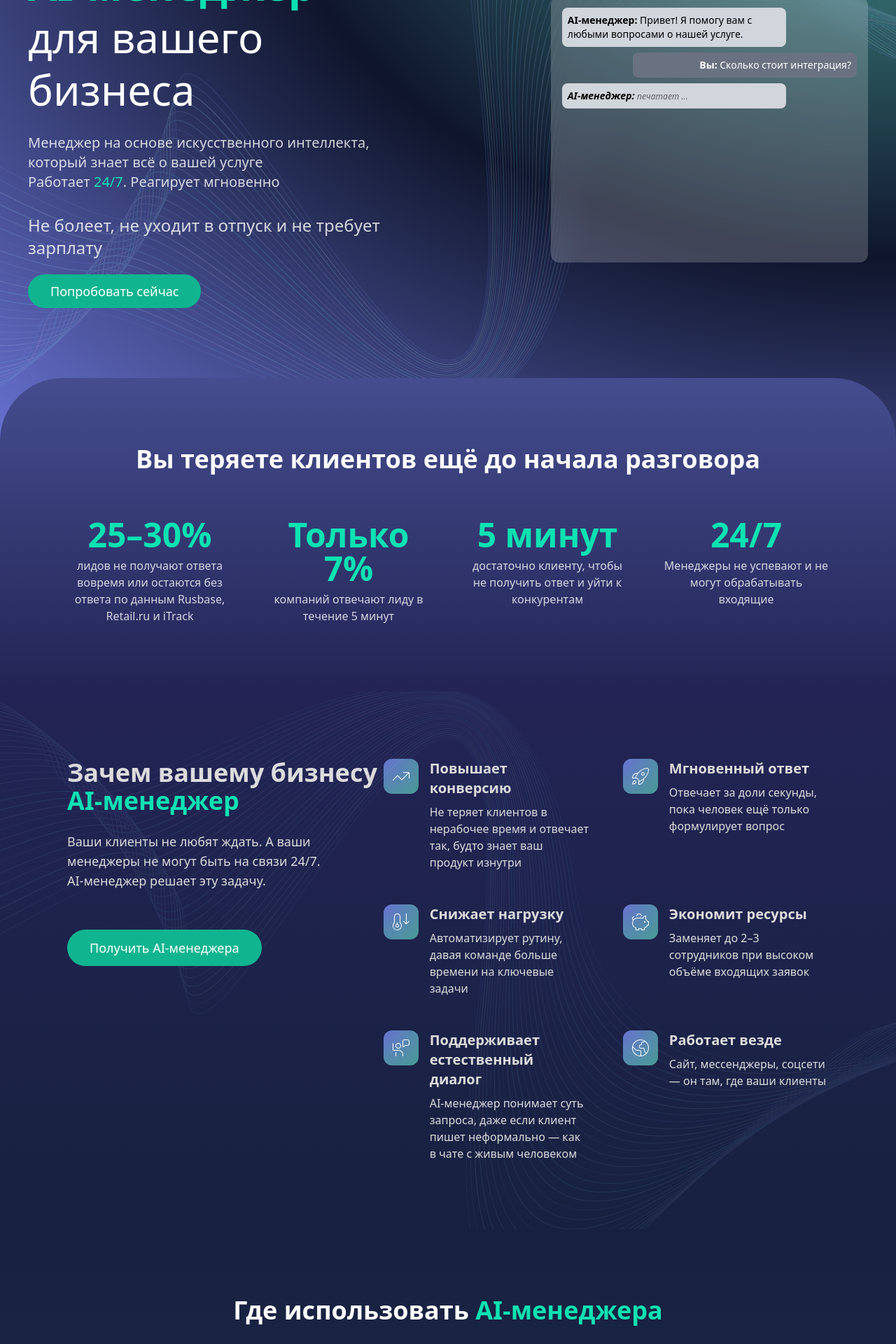
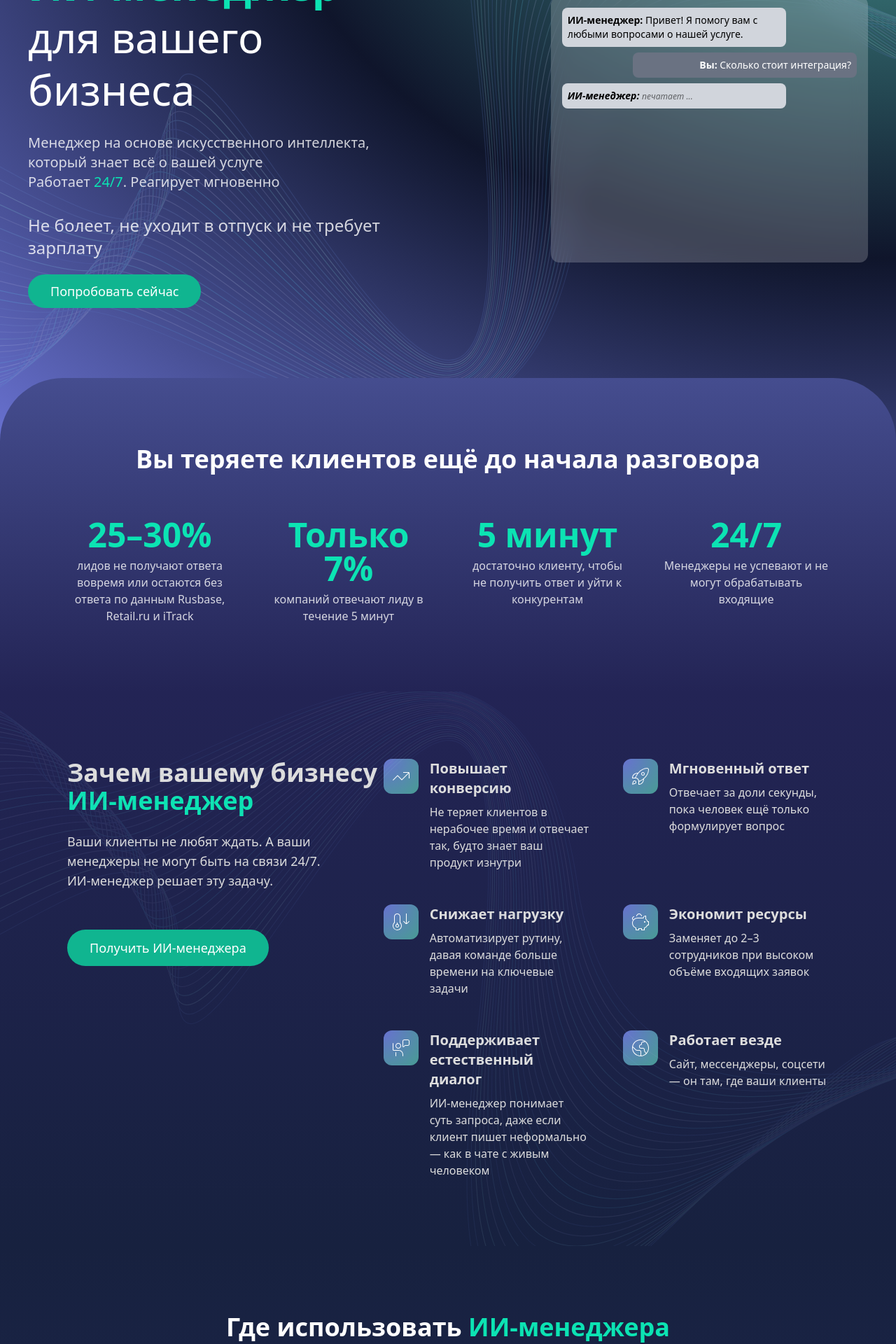
Before and after one commit to Rodina2016/ai_manager, a React (Vite) app in the folder client/: page / in a window 1280 px wide. Shown: the part 260-2180 px from the top of the page at 70% size. Built offline with nearby package versions, Linux system fonts and the light colour scheme.

Commit message:
fix content

```diff
--- a/client/src/App.tsx
+++ b/client/src/App.tsx
@@ -92,7 +92,7 @@ function App() {
             className="text-center lg:text-left"
           >
             <h1 className="text-[#0ce3b3] text-4xl sm:text-5xl md:text-6xl font-bold leading-tight mb-6">
-              AI-менеджер
+              ИИ-менеджер
               <div className="text-white font-light">для вашего бизнеса</div>
             </h1>
             <p className="text-base sm:text-lg md:text-xl max-w-xl text-white/80 mb-6 sm:mb-8">
--- a/client/src/components/aiDemo.tsx
+++ b/client/src/components/aiDemo.tsx
@@ -74,7 +74,7 @@ export const AiDemo = () => {
                 : 'bg-gray-300 text-black'
             }`}
           >
-            <strong>{msg.from === 'user' ? 'Вы' : 'AI-менеджер'}:</strong> {msg.text}
+            <strong>{msg.from === 'user' ? 'Вы' : 'ИИ-менеджер'}:</strong> {msg.text}
           </div>
         ))}
         {typing && (
@@ -85,7 +85,7 @@ export const AiDemo = () => {
                 : 'bg-gray-300 text-black'
             }`}
           >
-            <strong>{typing === 'user' ? 'Вы' : 'AI-менеджер'}:</strong>{' '}
+            <strong>{typing === 'user' ? 'Вы' : 'ИИ-менеджер'}:</strong>{' '}
             <span className="animate-pulse text-xs"> печатает ...</span>
           </div>
         )}
--- a/client/src/components/businessBenefitsSection.tsx
+++ b/client/src/components/businessBenefitsSection.tsx
@@ -33,7 +33,7 @@ const benefits = [
   {
     title: 'Поддерживает естественный диалог',
     description:
-      'AI-менеджер понимает суть запроса, даже если клиент пишет неформально — как в чате с живым человеком',
+      'ИИ-менеджер понимает суть запроса, даже если клиент пишет неформально — как в чате с живым человеком',
     Icon: IntroductionIcon,
   },
   {
@@ -86,15 +86,15 @@ export const BusinessBenefitsSection = () => {
       <div className="flex max-w-7xl gap-2 mx-auto flex-col lg:flex-row">
         <div className="max-w-4xl mx-auto text-left mb-16">
           <h2 className="text-4xl font-semibold mb-6">
-            Зачем вашему бизнесу <p className="text-[#0ce3b3]">AI-менеджер</p>
+            Зачем вашему бизнесу <p className="text-[#0ce3b3]">ИИ-менеджер</p>
           </h2>
           <p className="text-lg">
             Ваши клиенты не любят ждать. А ваши менеджеры не могут быть на связи 24/7. <br />
-            AI-менеджер решает эту задачу.
+            ИИ-менеджер решает эту задачу.
           </p>
           <div className="flex justify-left mt-14">
             <a href="#feedback" className="relative bg-[#10b590] text-white py-3 px-8 rounded-full text-lg hover:opacity-80 transition">
-              Получить AI-менеджера
+              Получить ИИ-менеджера
             </a>
           </div>
         </div>
--- a/client/src/components/footer.tsx
+++ b/client/src/components/footer.tsx
@@ -3,7 +3,7 @@ export const Footer = () => {
       <footer className="bg-[linear-gradient(180deg,_#0f0f1f,_#161942)] text-white py-12 px-6 md:px-24">
         <div className="max-w-7xl mx-auto grid gap-10 md:grid-cols-3 sm:grid-cols-2">
           <div>
-            <h3 className="text-xl font-bold text-[#0ce3b3] mb-4">AI-менеджер</h3>
+            <h3 className="text-xl font-bold text-[#0ce3b3] mb-4">ИИ-менеджер</h3>
             <p className="text-white/70 text-sm leading-relaxed max-w-[250px]">
               Автоматизируйте обработку входящих запросов, увеличьте конверсию и снизьте нагрузку на
               команду. Работает 24/7, интегрируется с вашим сайтом и мессенджерами.
@@ -25,8 +25,8 @@ export const Footer = () => {
           <div>
             <h4 className="text-white/80 font-semibold mb-3">Контакты</h4>
             <ul className="text-sm text-white/70 space-y-2">
-              <li>Email: <a href="mailto:hello@ai-manager.site" className="hover:text-white">hello@ai-manager.site</a></li>
-              <li>Telegram: <a href="https://t.me/ai_manager_bot" className="hover:text-white">@ai_manager_bot</a></li>
+              <li>Email: <a href="mailto:mike.godunoff2020@gmail.com" className="hover:text-white">mike.godunoff2020@gmail.com</a></li>
+              <li>Telegram: <a href="https://t.me/mike_salestech" className="hover:text-white">@mike_salestech</a></li>
             </ul>
           </div>
 
@@ -34,7 +34,7 @@ export const Footer = () => {
         </div>
 
         <div className="mt-12 border-t border-white/20 pt-6 text-center text-sm text-white/50">
-          © {new Date().getFullYear()} AI-менеджер. Все права защищены.
+          © {new Date().getFullYear()} ИИ-менеджер. Все права защищены.
         </div>
       </footer>
     );
--- a/client/src/components/howItWorks.tsx
+++ b/client/src/components/howItWorks.tsx
@@ -10,7 +10,7 @@ const steps = [
     id: 1,
     title: '1. Настройка',
     description:
-      'Вы рассказываете нам о своём бизнесе, и мы настраиваем бота под ваши продукты и услуги.',
+      'Вы рассказываете нам о своём бизнесе, и мы настраиваем искусственный интеллект под ваши продукты и услуги.',
     Icon: SettingsIcon,
   },
   {
@@ -24,7 +24,7 @@ const steps = [
     id: 3,
     title: '3. Общение с клиентами',
     description:
-      'AI-менеджер отвечает на вопросы, собирает заказы, записывает и помогает продавать 24/7.',
+      'ИИ-менеджер отвечает на вопросы, собирает заказы, записывает и помогает продавать 24/7.',
     Icon: TimeIcon,
   },
 ];
@@ -62,7 +62,7 @@ export const HowItWorks = () => {
   return (
     <section className="bg-[linear-gradient(180deg,_#262d5f,_#4d4d91)] py-24 px-6 md:px-24 text-white">
       <h2 className="text-4xl font-semibold text-center mb-16">
-        Как работает <span className="text-[#0ce3b3]">AI-менеджер</span>
+        Как работает <span className="text-[#0ce3b3]">ИИ-менеджер</span>
       </h2>
       <div className="max-w-5xl mx-auto grid md:grid-cols-3 gap-12 text-center">
         {steps.map((step, index) => (
--- a/client/src/components/whereCanUse.tsx
+++ b/client/src/components/whereCanUse.tsx
@@ -70,7 +70,7 @@ export const WhereCanUse: FC = () => {
   return (
     <section className="bg-[linear-gradient(180deg,_#17213f,_#262d5f)] py-24 px-6 md:px-24 text-white">
       <h2 className="text-4xl font-semibold text-center mb-16">
-        Где использовать <span className="text-[#0ce3b3]">AI-менеджера</span>
+        Где использовать <span className="text-[#0ce3b3]">ИИ-менеджера</span>
       </h2>
 
       <div className="grid grid-cols-1 sm:grid-cols-1 md:grid-cols-2 lg:grid-cols-3 gap-6 max-w-6xl mx-auto auto-rows-[200px]">
@@ -87,13 +87,13 @@ export const WhereCanUse: FC = () => {
 
       <div className="mt-12 text-center max-w-4xl mx-auto text-white/80 text-lg">
         Благодаря гибкой архитектуре и обучению на базе вашего контента{' '}
-        <span className="text-[#0ce3b3]">AI-менеджера</span> легко адаптируется под любые
+        <span className="text-[#0ce3b3]">ИИ-менеджера</span> легко адаптируется под любые
         бизнес-задачи — от продаж и поддержки до консультаций и приёма заявок.
       </div>
 
       <div className="flex justify-center mt-14">
         <a href="#feedback" className="bg-[#10b590] text-white py-3 px-8 rounded-full text-lg hover:opacity-80 transition">
-          Подключить AI-менеджера
+          Подключить ИИ-менеджера
         </a>
       </div>
     </section>
--- a/client/src/components/сomparisonBlock.tsx
+++ b/client/src/components/сomparisonBlock.tsx
@@ -20,7 +20,7 @@ const features = [
   },
   {
     title: '💰 Стоимость',
-    ai: 'Фиксированная от X₽ в месяц',
+    ai: 'Фиксированная 75 000 ₽ в месяц',
     human: 'От 30 000₽ + налоги',
   },
   {
@@ -60,7 +60,7 @@ export const ComparisonBlock: React.FC = () => {
     <section className="bg-[linear-gradient(180deg,_#4d4d91,_#0F0F0F)] text-white py-16 px-4 sm:px-8">
       <div className="max-w-6xl mx-auto">
         <h2 className="text-3xl sm:text-4xl font-bold mb-10 text-center">
-          <span className="text-[#0ce3b3]">AI-менеджер</span> vs Человек-менеджер
+          <span className="text-[#0ce3b3]">ИИ-менеджер</span> vs Человек-менеджер
         </h2>
         <div className="space-y-4">
           {features.map((item, idx) => {
@@ -80,7 +80,7 @@ export const ComparisonBlock: React.FC = () => {
               >
                 <div className="sm:w-1/3 font-semibold text-white/90">{item.title}</div>
                 <div className="sm:w-1/3">
-                  <span className="block text-sm text-gray-400 mb-1">AI-менеджер</span>
+                  <span className="block text-sm text-gray-400 mb-1">ИИ-менеджер</span>
                   <p className="text-white/95">{item.ai}</p>
                 </div>
                 <div className="sm:w-1/3">
```
